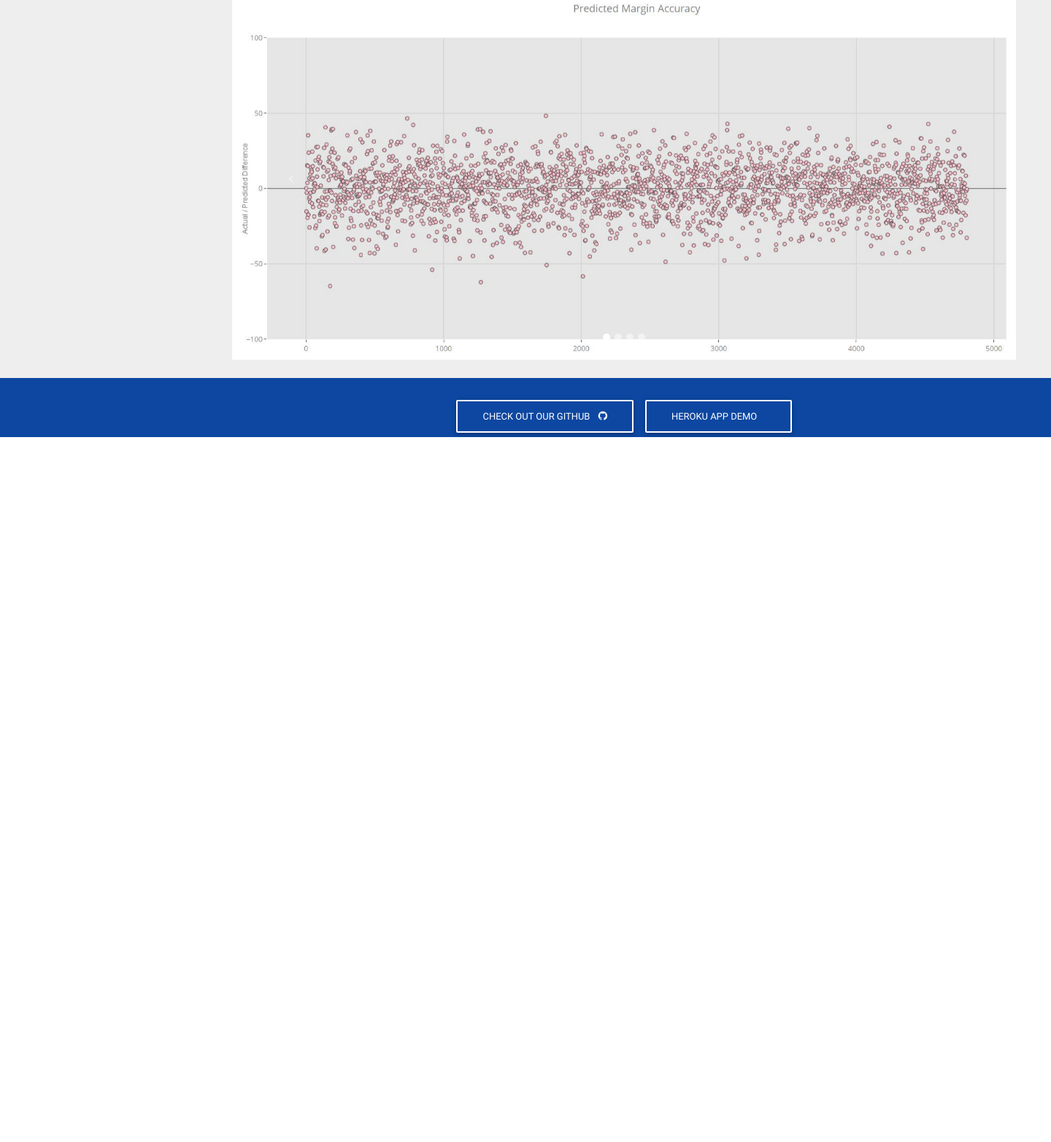
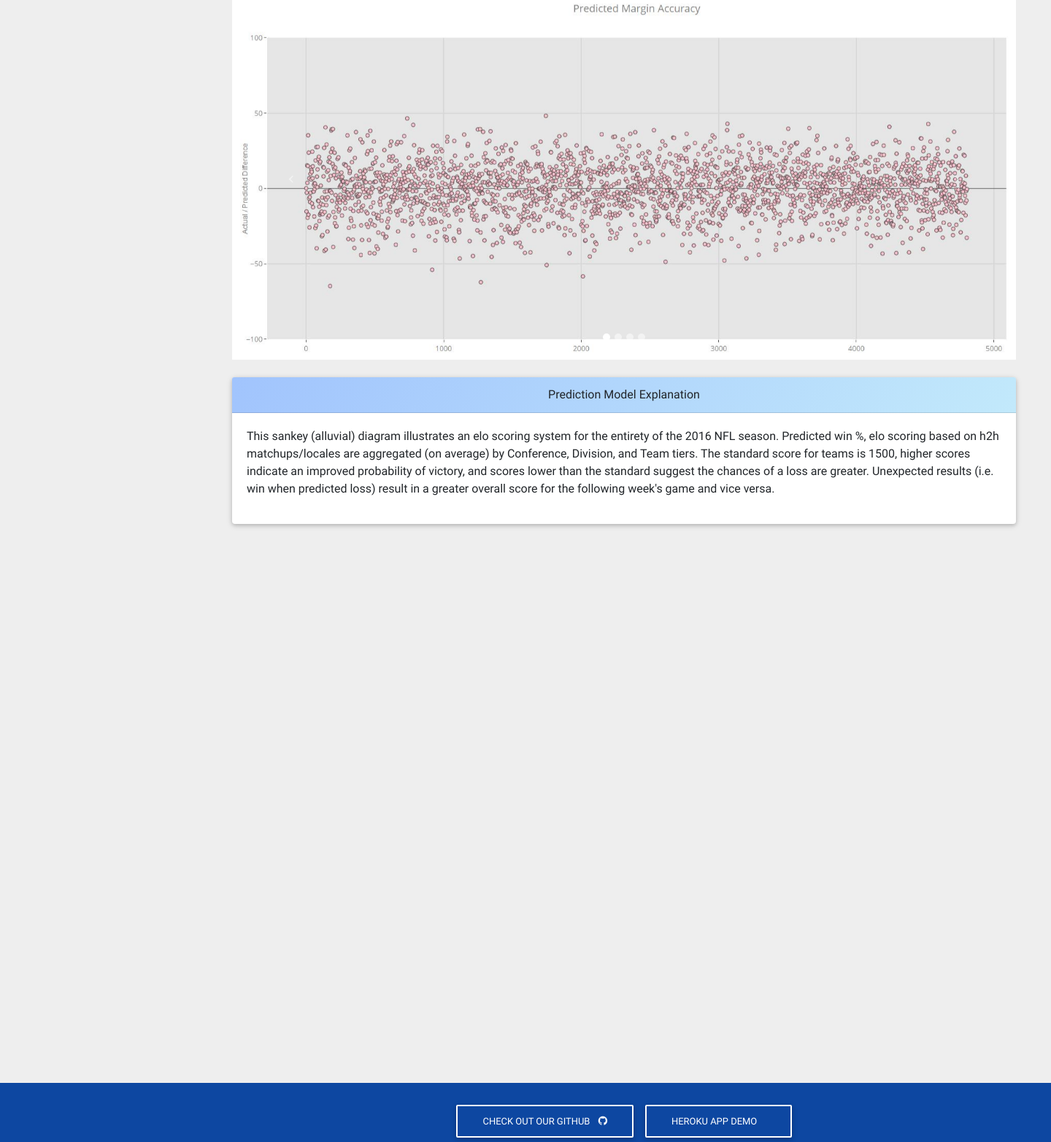
Before and after one commit to mynameisjohnn/nfl_dashboard, a Flask app: page /tables in a window 1440 px wide. Shown: the part 925-2490 px from the top of the page at 73% size. Before the commit the page ends 1524 px from the top, so only its background shows below. Run offline with Flask 2, Linux system fonts and the light colour scheme; some libraries are stand-ins or nearby versions.

Commit message:
last table

```diff
--- a/templates/tables.html
+++ b/templates/tables.html
@@ -84,14 +84,14 @@
                         <!--/.Card-->
                         <!--Card-->
                         <div class="card-body">
-                            <div class='tableauPlaceholder' id='viz1530385928934' style='position: relative'>
+                            <div class='tableauPlaceholder mx-auto' id='viz1530385928934' style='position: relative'>
                                 <noscript>
                                     <a href='#'>
                                         <img alt='Actual vs Predicted ' src='https:&#47;&#47;public.tableau.com&#47;static&#47;images&#47;NF&#47;NFLPrediction&#47;ActualvsPredicted&#47;1_rss.png'
                                             style='border: none' />
                                     </a>
                                 </noscript>
-                                <object class='tableauViz' style='display:none;'>
+                                <object class='tableauViz ' style='display:none;'>
                                     <param name='host_url' value='https%3A%2F%2Fpublic.tableau.com%2F' />
                                     <param name='embed_code_version' value='3' />
                                     <param name='site_root' value='' />
@@ -131,7 +131,7 @@
 
 
                         <div class="card-body text-center">
-                            <div class='tableauPlaceholder' id='viz1530670720115' style='width:300%;position: relative'>
+                            <div class='tableauPlaceholder mx-auto' id='viz1530670720115' style='width:300%;position: relative'>
                                 <noscript>
                                     <a href='#'>
                                         <img alt='Dashboard ' src='https:&#47;&#47;public.tableau.com&#47;static&#47;images&#47;NF&#47;NFLGraphs&#47;Dashboard&#47;1_rss.png'
@@ -179,13 +179,14 @@
                                 shows the difference in the Actual value and the Predicted value using our calculations using
                                 Plotly in Python. As seen in the plots, the predicted data was quite close to the zero line.
                                 The yearly averages for the predicted versus actual data also was spot on on quite a few
-                                values.</p>
+                                values.
+                            </p>
                         </div>
 
                     </div>
                     <!--/.Card-->
                     <!--Carousel Wrapper-->
-                    <div id="carousel-example-1z" class="carousel slide carousel-fade" data-ride="carousel">
+                    <div id="carousel-example-1z" class="carousel slide carousel-fade mx-auto" data-ride="carousel">
                         <!--Indicators-->
                         <ol class="carousel-indicators">
                             <li data-target="#carousel-example-1z" data-slide-to="0" class="active"></li>
@@ -231,6 +232,49 @@
                     </div>
                     <!--/.Carousel Wrapper-->
 
+                    <!--/.Card-->
+                    <!--Card-->
+                    <br>
+                    <div class="card mb-4">
+                        <!-- Card header -->
+                        <div class="card-header text-center" style="background-image: linear-gradient(120deg, #a1c4fd 0%, #c2e9fb 100%);">
+                            Prediction Model Explanation
+                        </div>
+
+                        <!--Card content-->
+                        <div class="card-body">
+                            <p>This sankey (alluvial) diagram illustrates an elo scoring system for the entirety of the 2016
+                                NFL season. Predicted win %, elo scoring based on h2h matchups/locales are aggregated (on
+                                average) by Conference, Division, and Team tiers. The standard score for teams is 1500, higher
+                                scores indicate an improved probability of victory, and scores lower than the standard suggest
+                                the chances of a loss are greater. Unexpected results (i.e. win when predicted loss) result
+                                in a greater overall score for the following week's game and vice versa. </p>
+                        </div>
+
+                    </div>
+                    <!--/.Card-->
+
+
+
+                    <div class="card-body text-center">
+                        <script type='text/javascript' src='https://us-west-2b.online.tableau.com/javascripts/api/viz_v1.js'></script>
+                        <div class='tableauPlaceholder mx-auto' style='width: 1070px; height: 677px;'>
+                            <object class='tableauViz' width='1070' height='677' style='display:none;'>
+                                <param name='host_url' value='https%3A%2F%2Fus-west-2b.online.tableau.com%2F' />
+                                <param name='embed_code_version' value='3' />
+                                <param name='site_root' value='&#47;t&#47;elosankey' />
+                                <param name='name' value='elosk&#47;Dashboard1' />
+                                <param name='tabs' value='yes' />
+                                <param name='toolbar' value='yes' />
+                                <param name='showAppBanner' value='false' />
+                                <param name='filter' value='iframeSizedToWindow=true' />
+                                <param name='original_view' value='yes' />
+                            </object>
+                        </div>
+                    </div>
+
+
+                </div>
                 <!--/.Card-->
 
             </div>
```
Lines whose indentation alone changed are shown as unchanged.
